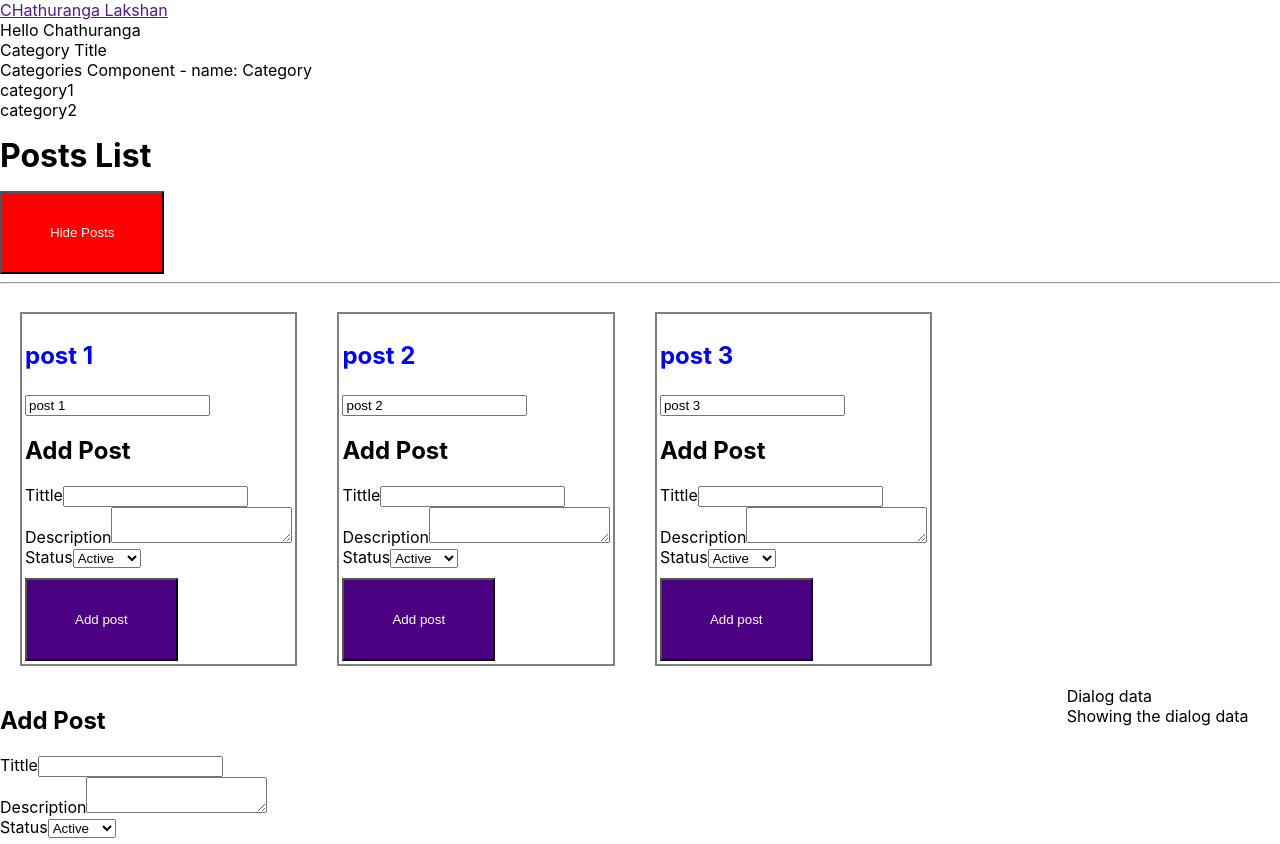
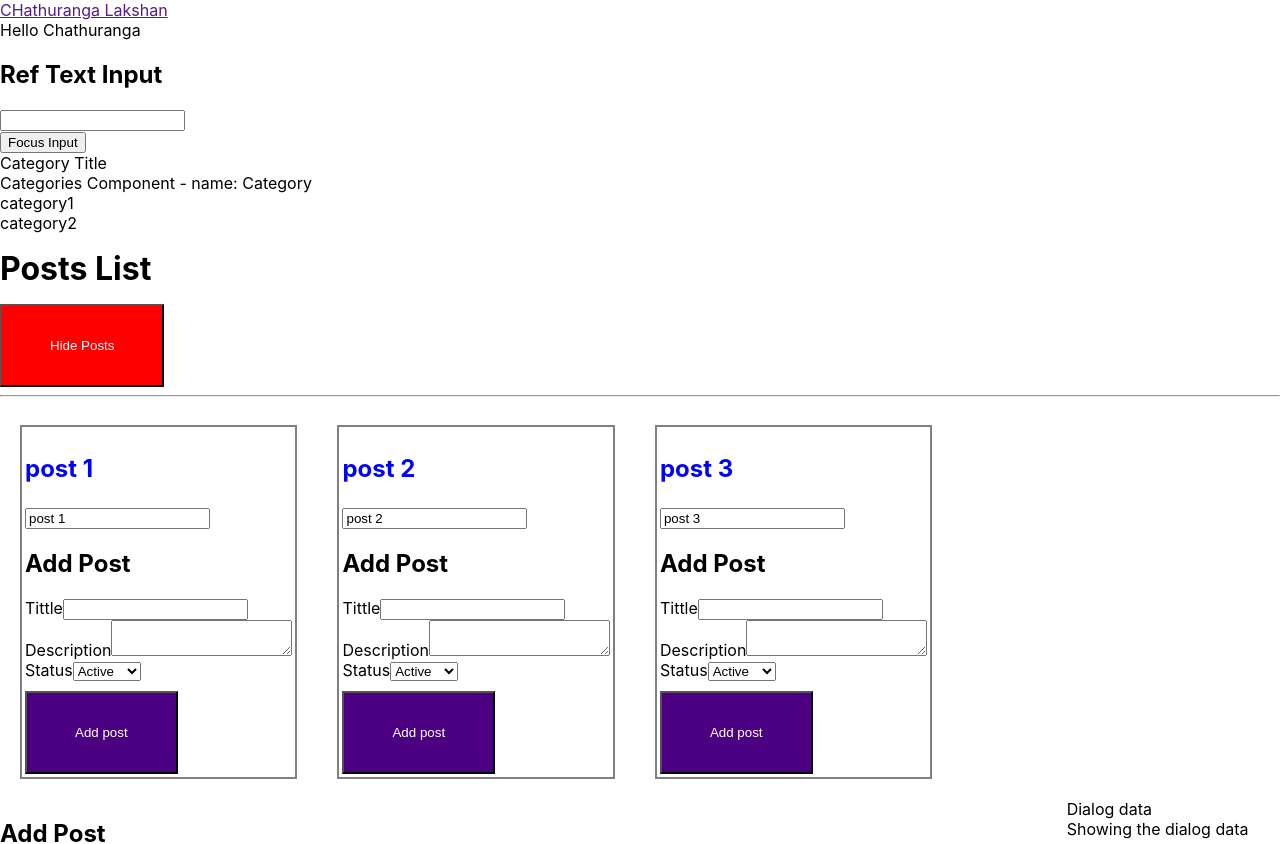
Before and after one commit to ChandareLC/ReactTutorials, a React (Create React App) app in the folder my-app/: page / in a window 1280 px wide. Shown: the top 844 px of the page. Built offline with nearby package versions, Linux system fonts and the light colour scheme.

Commit message:
Access DOM Html Element using Refs in Class component. Create Ref Using CreateRef

```diff
--- a/my-app/src/App.js
+++ b/my-app/src/App.js
@@ -9,6 +9,7 @@ import UserContext from "./Component/Context/UserContext";
 import Navigation from "./Component/Navigation/navigation";
 import {ErrorBoundary} from "./Component/ErrorBoundary/ErrorBoundary";
 import Category from "./Component/Category/Category";
+import RefTextInput from "./Component/RefTextInput/RefTextInput";
 
 
 function App() {
@@ -40,6 +41,9 @@ function App() {
             </div>
             <div className='w-4/5'>
                 <div>
+                    <RefTextInput/>
+                </div>
+                <div>
                     <Category name='Category'/>
                 </div>
                 <div>
--- /dev/null
+++ b/my-app/src/Component/RefTextInput/RefTextInput.js
@@ -0,0 +1,32 @@
+import React,{Component} from "react";
+
+export default class RefTextInput extends Component {
+    constructor(props) {
+        super(props);
+        this.inputRef= React.createRef();
+    }
+    focusInput = () =>{
+        console.log(this.inputRef.current);
+        this.inputRef.current.focus();
+        this.inputRef.current.value = 'Chathuranga Lakshan'
+    }
+    render() {
+        return(
+            <div className='my-3'>
+                <h2>Ref Text Input</h2>
+                <div>
+                    <input
+                        type='text'
+                        ref={this.inputRef}
+                        className='border border-gray-500'/>
+                </div>
+                <div>
+                    <button className='bg-red-500 text-white px-2 py-1'
+                    onClick={this.focusInput}>
+                        Focus Input
+                    </button>
+                </div>
+            </div>
+        )
+    }
+}
```
